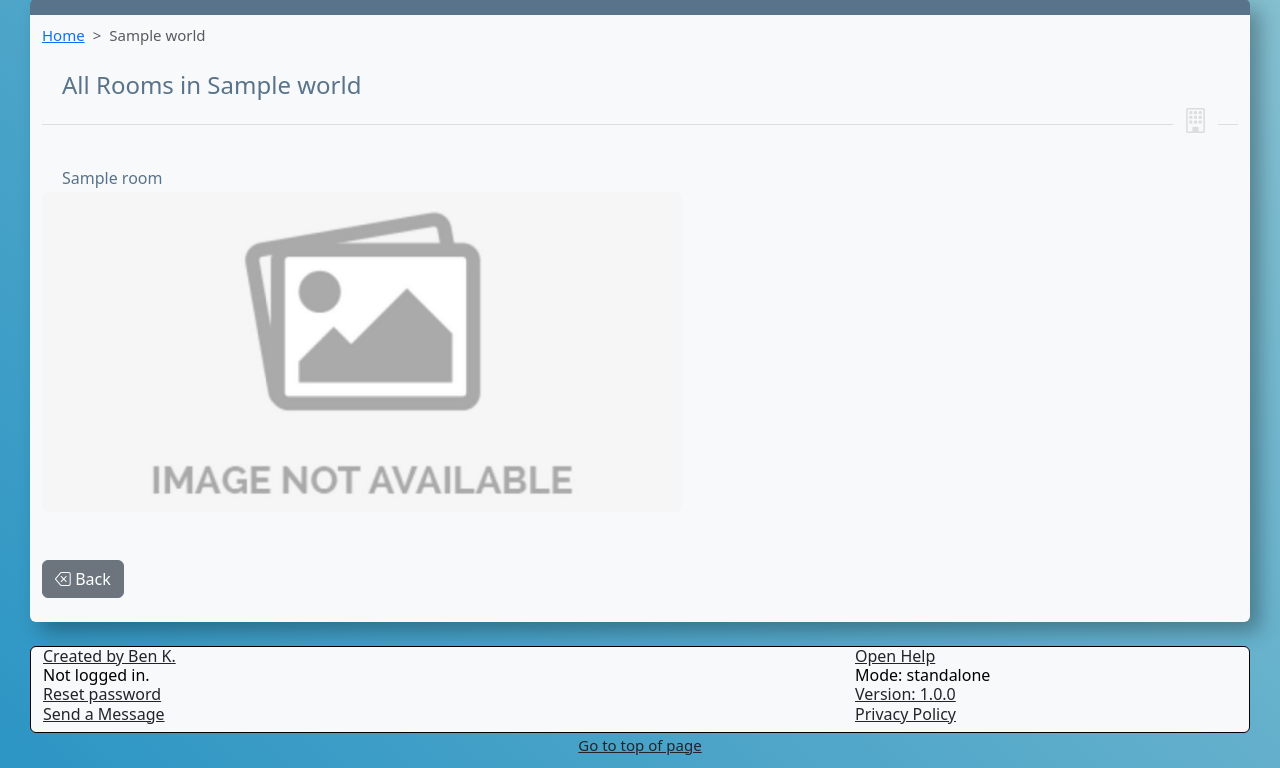
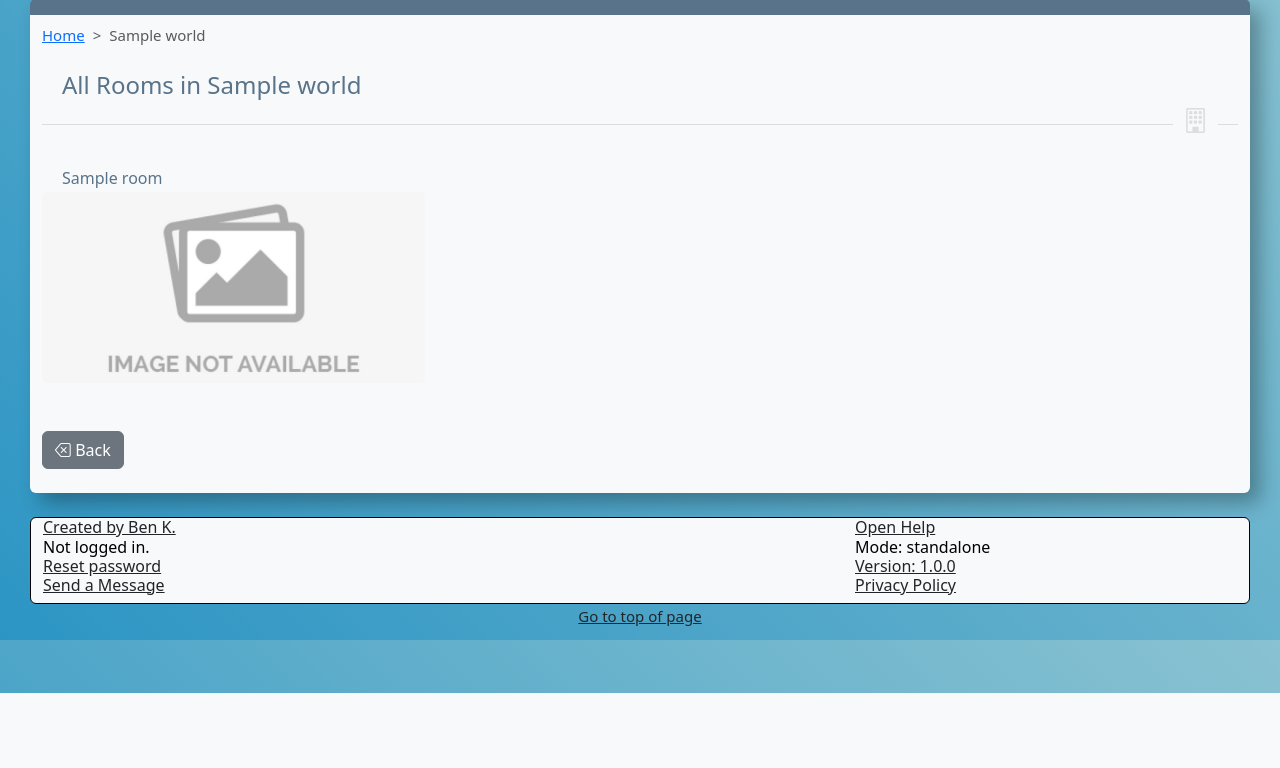
Before and after one commit to benjamin-bk-krueger/kringlecraft, a Flask app: template kringlecraft/templates/data/rooms.html in a window 1280 px wide. Shown: the part 107-875 px from the top of the page. After the commit the page ends 800 px from the top, so only its background shows below. Run offline with Flask 3, Linux system fonts and the light colour scheme; tables that the repository leaves empty hold one stand-in row (values such as "Sample post"); the template is opened without the code that fills it: values that come from a table or form of the project are taken from there, most other values are stand-ins (such as "Sample title", 1, 10 or a date in 2020); some libraries are stand-ins or nearby versions.

Commit message:
Update column classes in templates
The column classes in objectives, rooms, and worlds templates have been updated. Changed class from 'col-md' to 'col-md-4' in order to improve layout consistency across different elements. This should enhance display in these sections.

```diff
--- a/kringlecraft/templates/data/objectives.html
+++ b/kringlecraft/templates/data/objectives.html
@@ -109,9 +109,9 @@
                 <div class="row">
                     {% for objective in objectives %}
                         {% if highlight == objective.id %}
-                        <div class="col-md c-dashedborder">
+                        <div class="col-md-4 c-dashedborder">
                         {% else %}
-                        <div class="col-md">
+                        <div class="col-md-4">
                         {% endif %}
                             <div class="c-title">{{ objective_types[objective.type] }} {{ objective.name }}</div>
                             <figure class="figure c-bigcaption">
--- a/kringlecraft/templates/data/rooms.html
+++ b/kringlecraft/templates/data/rooms.html
@@ -90,9 +90,9 @@
                 <div class="row">
                 {% for room in rooms %}
                     {% if highlight == room.id %}
-                    <div class="col-md c-dashedborder">
+                    <div class="col-md-4 c-dashedborder">
                     {% else %}
-                    <div class="col-md">
+                    <div class="col-md-4">
                     {% endif %}
                         <div class="c-title">{{ room.name }}</div>
                         <figure class="figure">
--- a/kringlecraft/templates/data/worlds.html
+++ b/kringlecraft/templates/data/worlds.html
@@ -110,9 +110,9 @@
                 <div class="row">
                     {% for world in worlds %}
                         {% if highlight == world.id %}
-                        <div class="col-md c-dashedborder">
+                        <div class="col-md-4 c-dashedborder">
                         {% else %}
-                        <div class="col-md">
+                        <div class="col-md-4">
                         {% endif %}
                             <div class="c-title">{{ world.name }}</div>
                             <figure class="figure">
```
